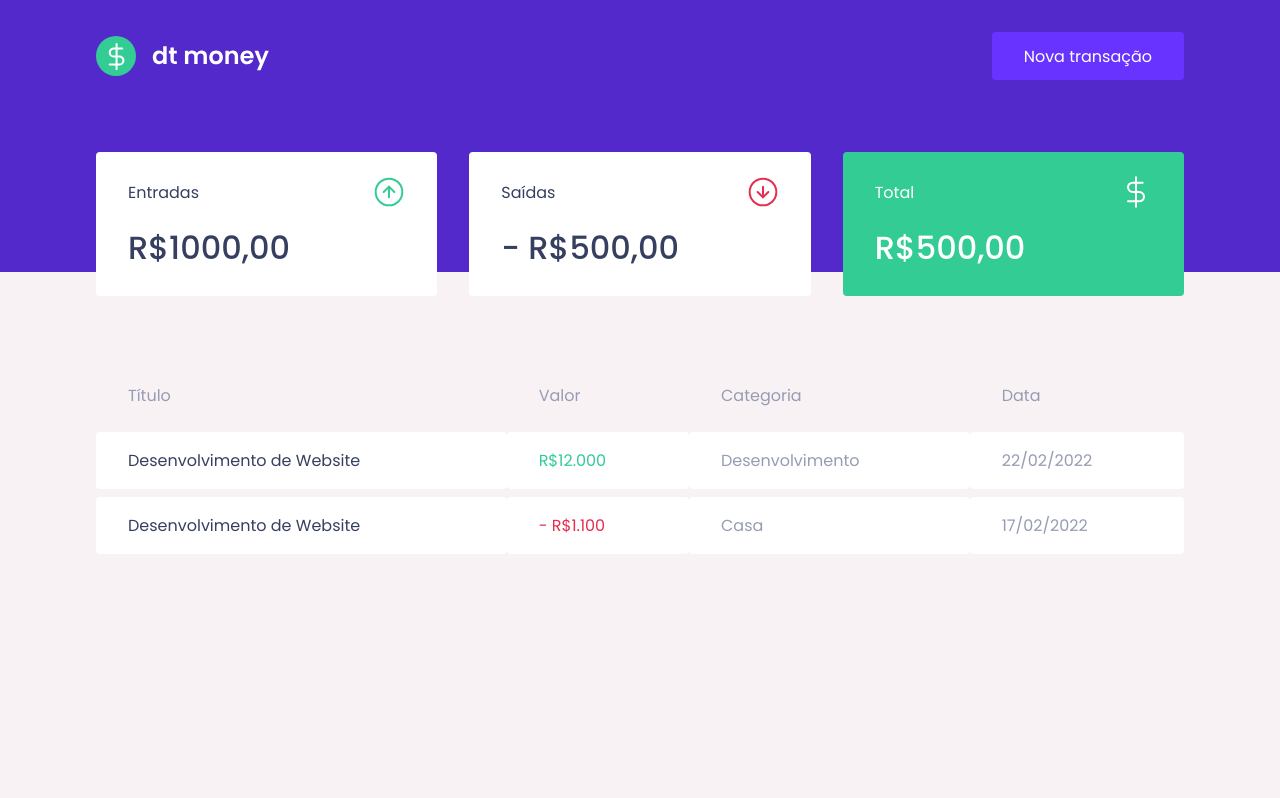
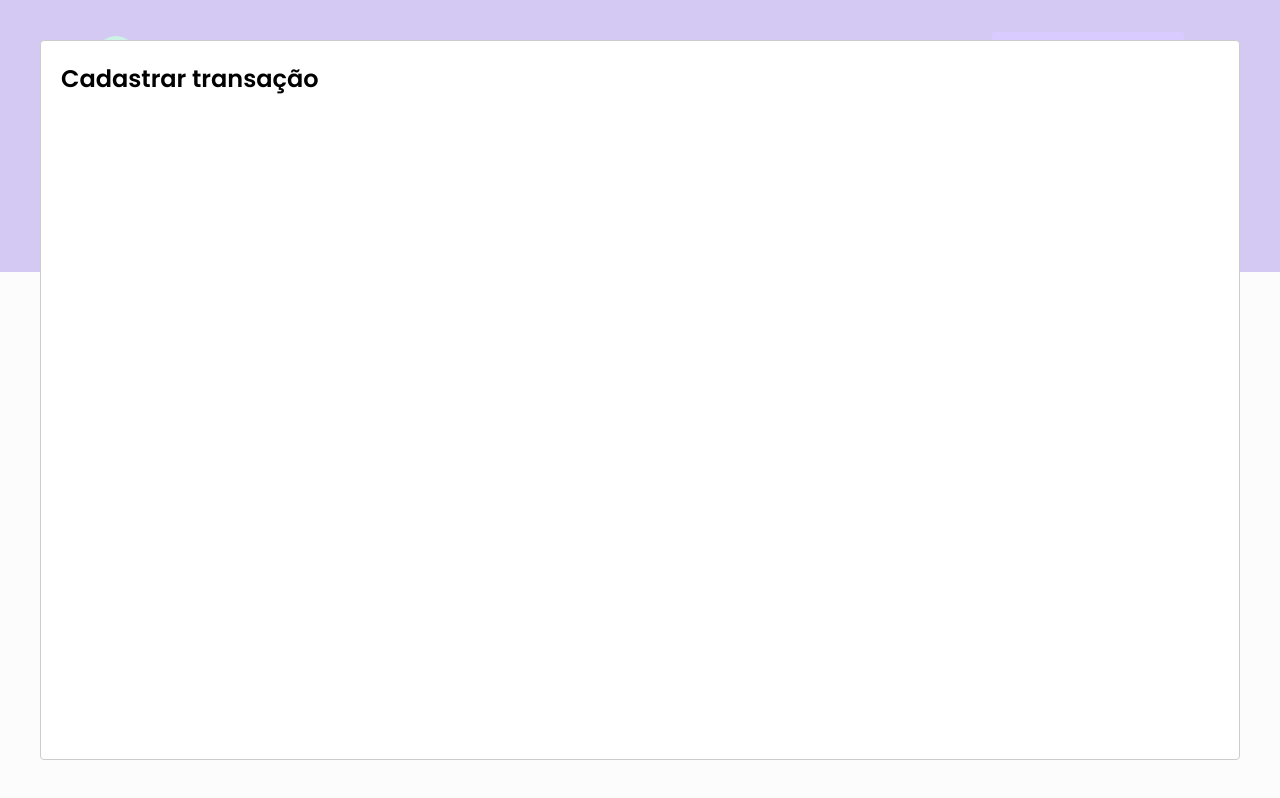
Before and after one commit to Tava1/dtmoney, a React (Create React App) app: page / in a window 1280 px wide. Both pictures are taken after a click on the button "Nova transação". Built offline with nearby package versions, Linux system fonts and the light colour scheme; no server answers; what miragejs would draw is missing.

Commit message:
Modal & Forms - Configuring creation modal

```diff
--- a/package.json
+++ b/package.json
@@ -3,10 +3,12 @@
   "version": "0.1.0",
   "private": true,
   "dependencies": {
+    "@types/react-modal": "^3.13.1",
     "axios": "^0.26.0",
     "miragejs": "^0.1.43",
     "react": "^17.0.2",
     "react-dom": "^17.0.2",
+    "react-modal": "^3.14.4",
     "react-scripts": "5.0.0",
     "styled-components": "^5.3.3",
     "web-vitals": "^2.1.0"
--- a/src/App.tsx
+++ b/src/App.tsx
@@ -1,12 +1,33 @@
+import { useState } from 'react';
+import Modal from 'react-modal';
 import { Dashboard } from './components/Dashboard';
 import { Header } from './components/Header';
 import { GlobalStyle } from './styles/global';
 
+Modal.setAppElement('#root');
+
 export function App() {
+  const [isNewTransactionModalOpen, setIsNewTransactionModalOpen] = useState(false);
+
+  function handleOpenNewTransactionModal() {
+    setIsNewTransactionModalOpen(true);
+  }
+
+  function handleCloseNewTransactionModal() {
+    setIsNewTransactionModalOpen(false);
+  }
   return (
     <>
-      <Header />
+      <Header onOpenNewTransactionModal={handleOpenNewTransactionModal} />
+
       <Dashboard />
+
+      <Modal
+        isOpen={isNewTransactionModalOpen}
+        onRequestClose={handleCloseNewTransactionModal}
+      >
+        <h2>Cadastrar transação</h2>
+      </Modal>
       <GlobalStyle />
     </>
   );
--- a/src/components/Header/index.tsx
+++ b/src/components/Header/index.tsx
@@ -1,14 +1,26 @@
+import { useState } from 'react'
+import Modal from 'react-modal'
 import logoImg from '../../assets/logo.svg'
 import { Container, Content } from './styles'
 
-export function Header() {
+interface HeaderProps {
+  onOpenNewTransactionModal: () => void;
+}
+
+export function Header({ onOpenNewTransactionModal }: HeaderProps) {
+
+
   return (
     <Container>
       <Content>
         <img src={logoImg} alt="dt money" />
-        <button type="button">
+        <button
+          type="button"
+          onClick={onOpenNewTransactionModal}
+        >
           Nova transação
         </button>
+
       </Content>
     </Container>
   )
```
Also changed, not shown: 1 other file (tests, documents, lock files or other folders).
